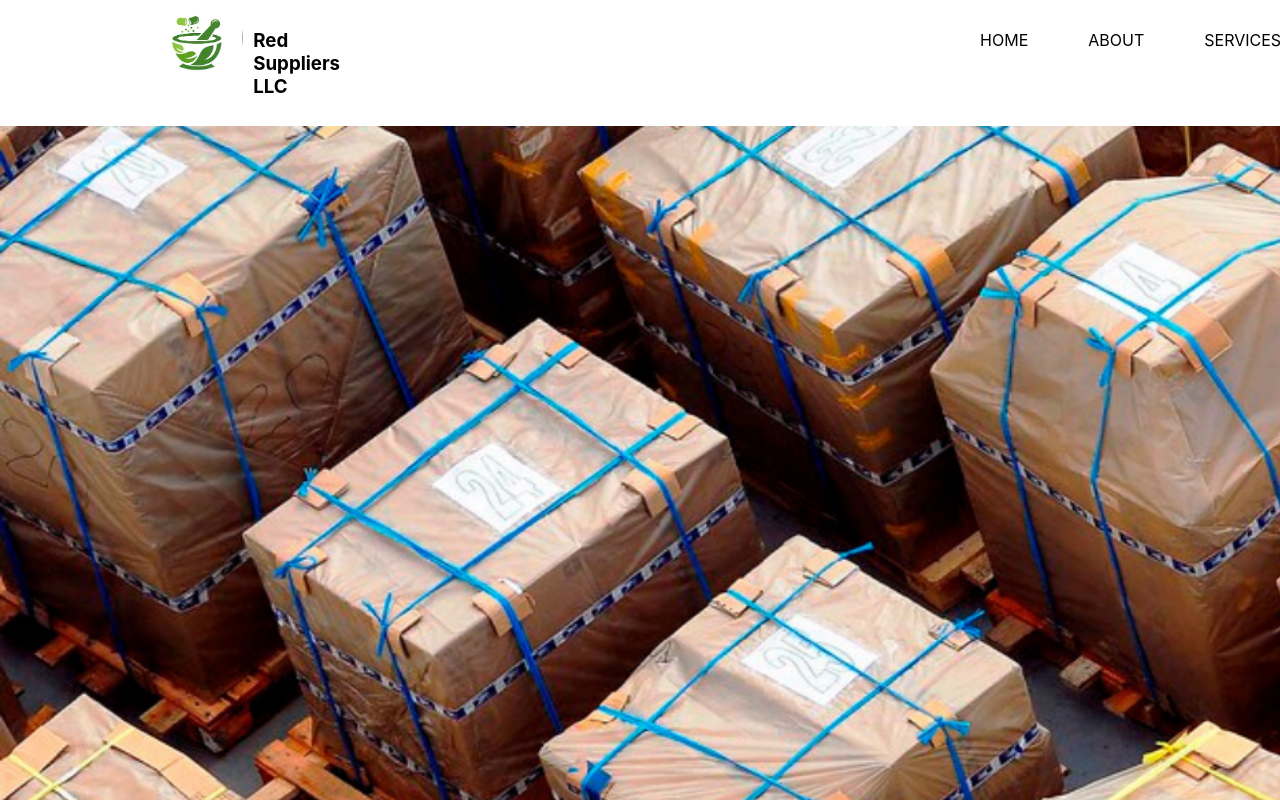
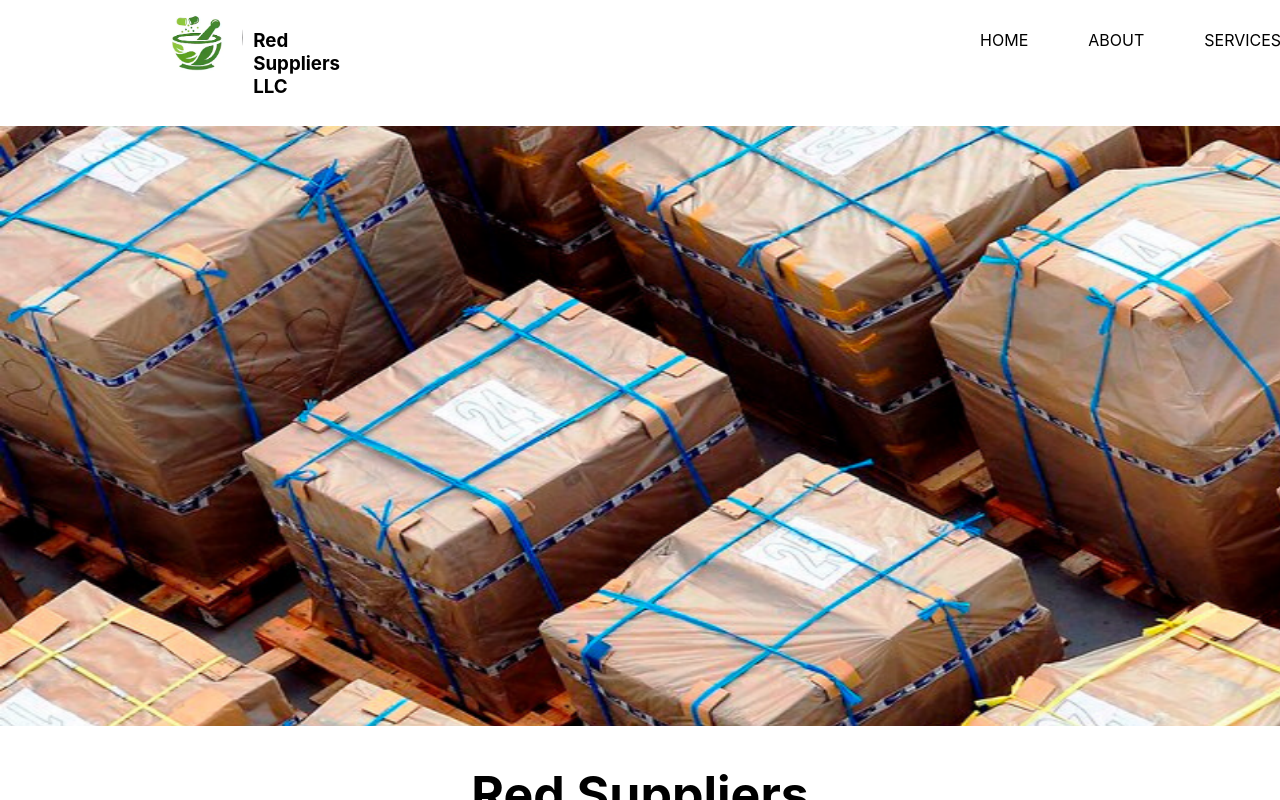
Before and after one commit to Red-Suppliers-LLC/red-suppliers-fe, a React (Create React App) app in the folder client/: page / in a window 1280 px wide. Shown: the top 800 px of the page. Built offline with nearby package versions, Linux system fonts and the light colour scheme.

Commit message:
changed height

```diff
--- a/client/src/styling/Home.css
+++ b/client/src/styling/Home.css
@@ -124,6 +124,6 @@ background-color: blue; /* Green */
 @media (max-width: 2656px) {
   .home-img {
     width: 2140px;
-    height: 750px;
+    height: 600px;
   }
 }
```
